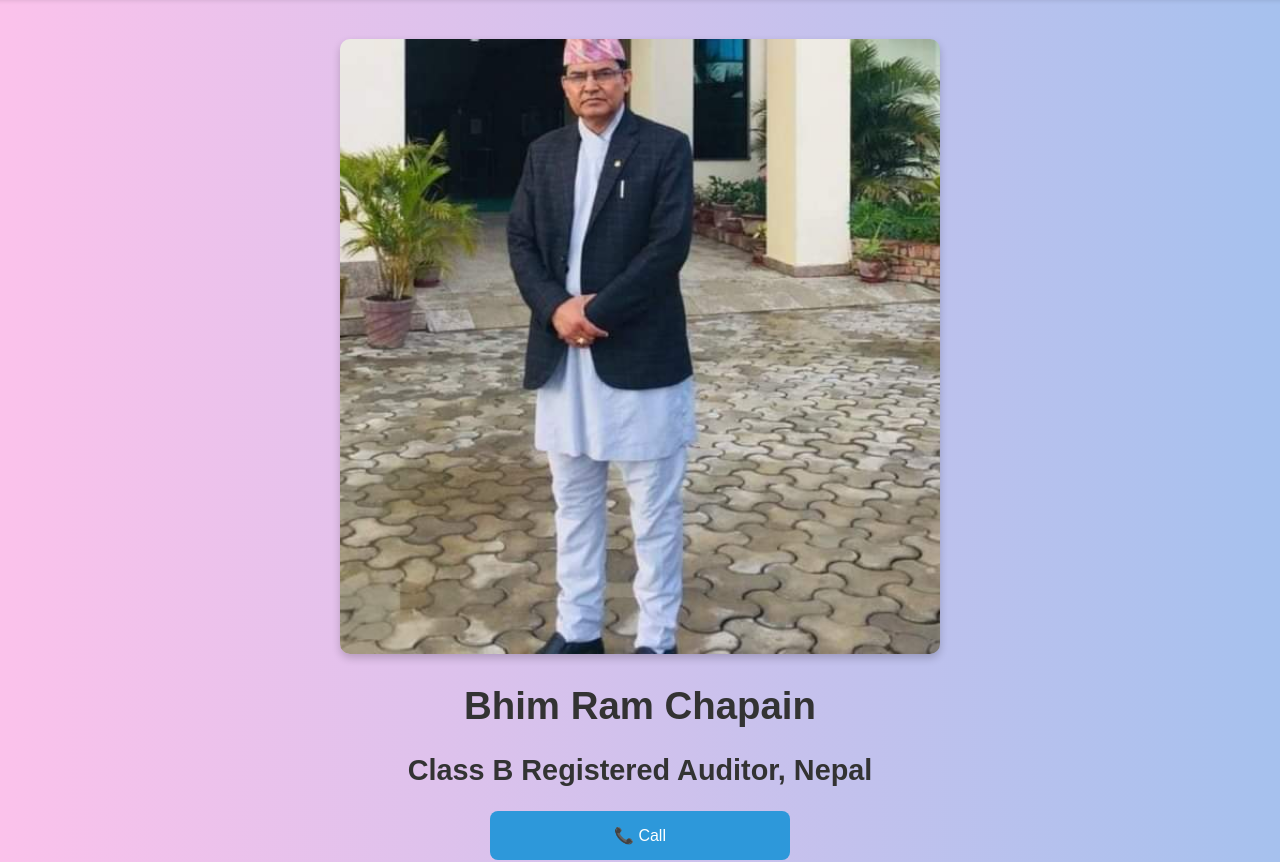
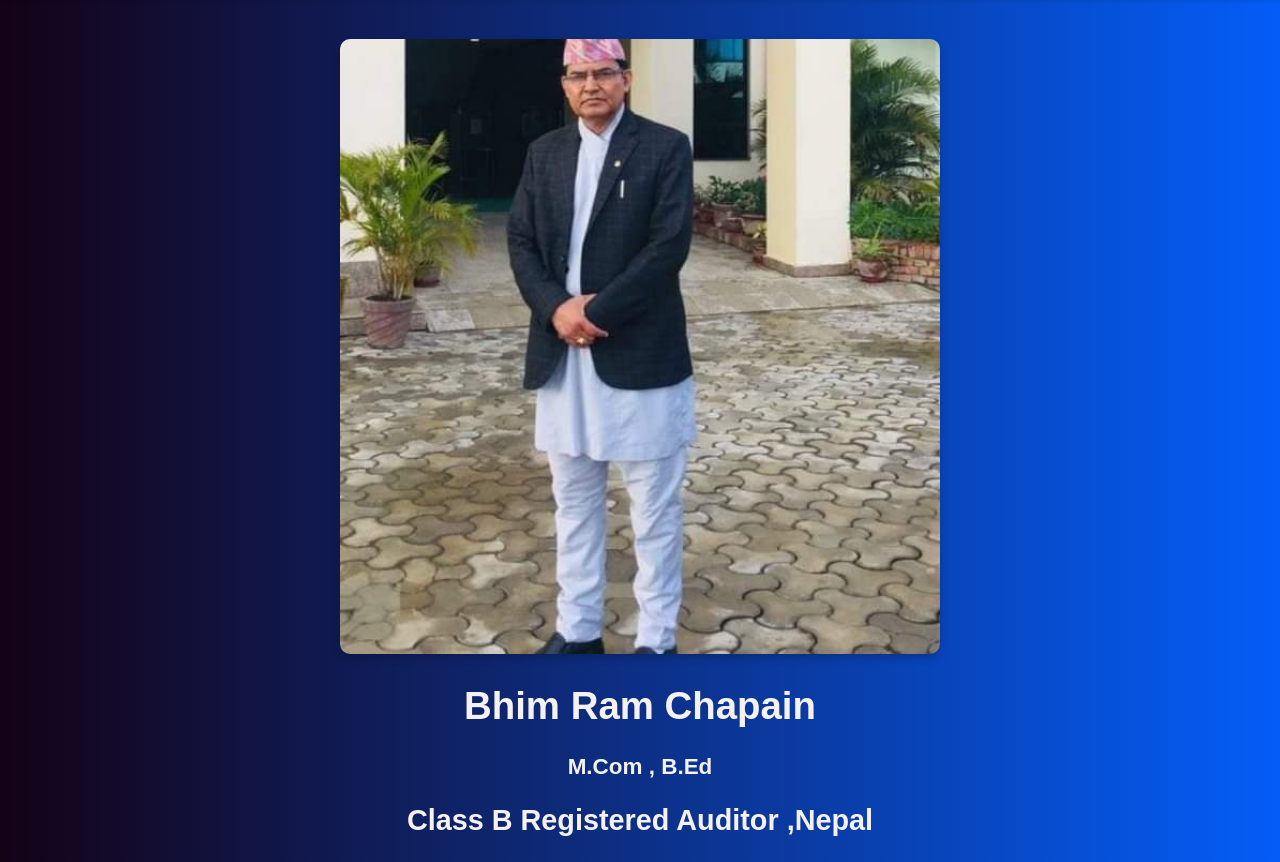
Before and after one commit to fitandfine/dad, a plain HTML site: page index.html in a window 1280 px wide. Shown: the part 91-953 px from the top of the page. Drawn offline with Linux system fonts and the light colour scheme.

Commit message:
Update index.html

```diff
--- a/index.html
+++ b/index.html
@@ -9,7 +9,7 @@
         body {
             margin: 0;
             font-family: 'Arial', sans-serif;
-            background: linear-gradient(to right, #fbc2eb, #a6c1ee);
+            background: linear-gradient(to right, #140216, #045df7);
             color: #333;
             overflow-x: hidden;
             display: flex;
@@ -99,8 +99,9 @@
 
         .personal-info {
             font-size: 1.2em;
-            margin: 20px 0;
-            color: #333;
+            margin: 10px 0 ;
+            color: #f5f1f1;
+            padding-bottom:10px;
         }
 
         .buttons-section {
@@ -322,9 +323,21 @@
         <!-- Personal Info -->
         <div class="personal-info">
             <h1>Bhim Ram Chapain</h1>
-            <h2>Class B Registered Auditor, Nepal</h2>
+            <h3>M.Com , B.Ed </h3>
+            <h2>Class B Registered Auditor ,Nepal</h2>
         </div>
-
+        <br>
+   <!-- Dropdown for QR Codes -->
+   <div class="dropdown">
+    <button>QR Codes</button>
+    <div class="dropdown-content">
+        <button onclick="showPopup('images/call_qr.png')">&#x1F4F7; Call QR Code</button>
+        <button onclick="showPopup('images/sms_qr.png')">&#x1F4F7; SMS QR Code</button>
+        <button onclick="showPopup('images/whatsapp_qr.png')">&#x1F4F7; WhatsApp QR Code</button>
+        <button onclick="showPopup('images/facebook_qr.png')">&#x1F4F7; Facebook QR Code</button>
+    </div>
+</div>
+<br>
         <!-- Buttons Section -->
         <div class="buttons-section">
             <!-- Call Button -->
@@ -340,16 +353,6 @@
             <button onclick="window.open('https://www.facebook.com/bhimram.chapain/', '_blank')">&#x1F4FB; Facebook Profile</button>
         </div>
 
-        <!-- Dropdown for QR Codes -->
-        <div class="dropdown">
-            <button>QR Codes</button>
-            <div class="dropdown-content">
-                <button onclick="showPopup('images/call_qr.png')">&#x1F4F7; Call QR Code</button>
-                <button onclick="showPopup('images/sms_qr.png')">&#x1F4F7; SMS QR Code</button>
-                <button onclick="showPopup('images/whatsapp_qr.png')">&#x1F4F7; WhatsApp QR Code</button>
-                <button onclick="showPopup('images/facebook_qr.png')">&#x1F4F7; Facebook QR Code</button>
-            </div>
-        </div>
 
         <!-- Exploding Button for Special Message -->
         <button class="exploding-button" onclick="showHeartfeltMessage()">Click for a Special Message</button>
@@ -365,6 +368,7 @@
             <p>With love, Your son,<br>Anup<br>Auckland, New Zealand.</p>
         </div>
     </div>
+
 
     <!-- Footer Section -->
     <div class="footer">
```
